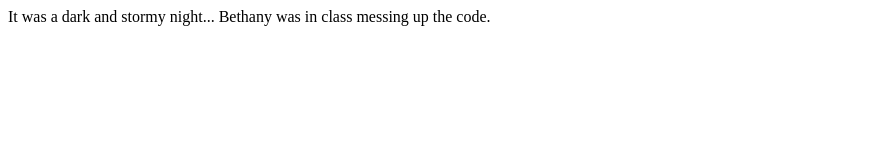
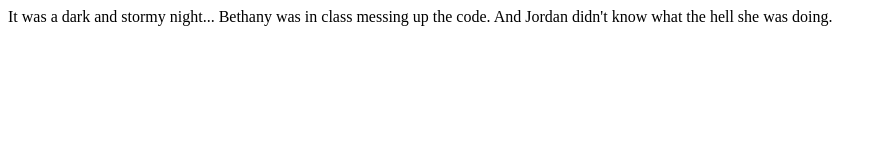
Before and after one commit to jordanldyson/fireside-story, a plain HTML site: page index.html in a window 1280 px wide. Shown: the whole page, without its empty margins (0-887 px from the left). Drawn offline with Linux system fonts and the light colour scheme.

Commit message:
added third line of story

```diff
--- a/index.html
+++ b/index.html
@@ -2,6 +2,7 @@
   <body>
     <p>It was a dark and stormy night...
       Bethany was in class messing up the code.
+      And Jordan didn't know what the hell she was doing.
     </p>
   </body>
 </html>
```
